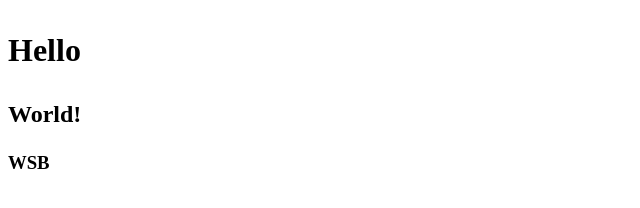
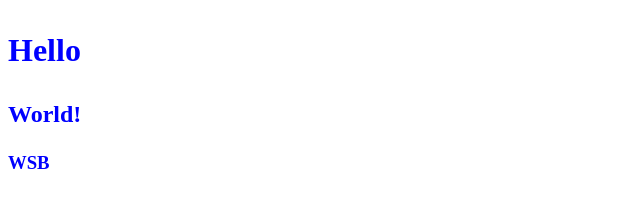
Before and after one commit to Vikivero/pai_2_css, a plain HTML site: page index.html in a window 1280 px wide. Shown: the whole page, without its empty margins (0-640 px from the left). Drawn offline with Linux system fonts and the light colour scheme.

Commit message:
Dodano kolor

```diff
--- a/index.html
+++ b/index.html
@@ -2,8 +2,14 @@
 <html>
 <head>
   <title>Moja strona</title>
+  <style>
+    h1, h2, h3 {
+      color: blue;
+    }
+  </style>
 </head>
 <body>
+  <header>
     <h1>
       <p>Hello</p>
     </h1>
@@ -11,5 +17,6 @@
       <p>World!</p>
     </h2>
     <h3>WSB</h3>
+  </header>
 </body>
 </html>
```
